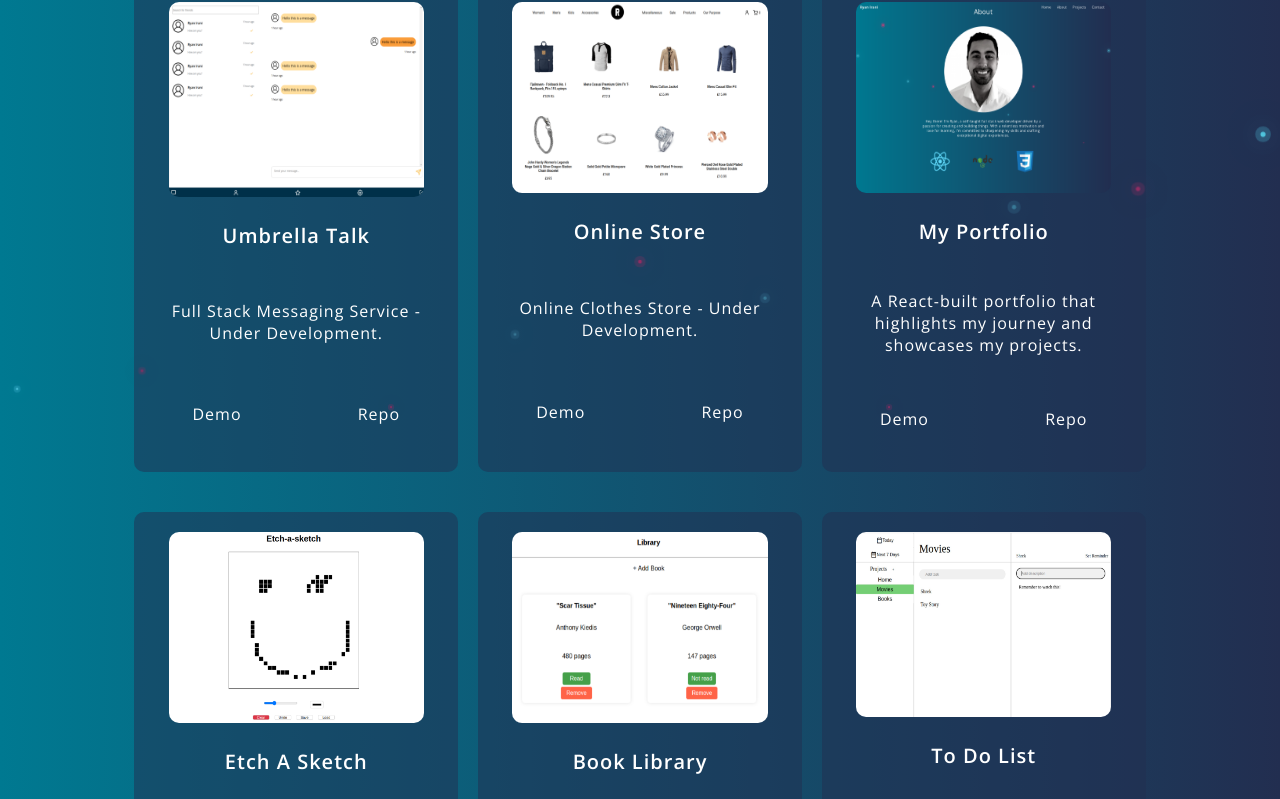
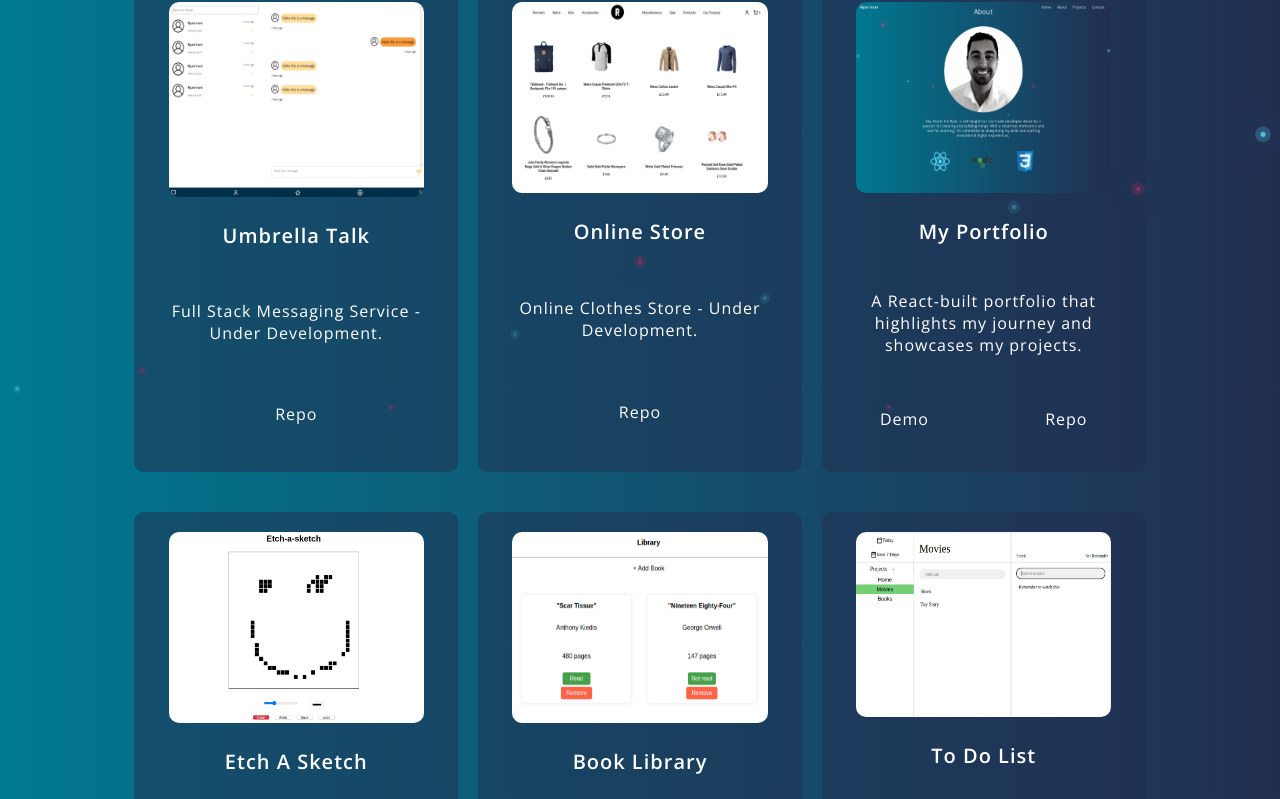
Before and after one commit to justryan55/portfolio, a React (Create React App) app: page / in a window 1280 px wide. Shown: the part 1898-2697 px from the top of the page. Built offline with nearby package versions, Linux system fonts and the light colour scheme.

Commit message:
hidden demo links for umbrella talk and online store

```diff
--- a/src/components/MainContent.js
+++ b/src/components/MainContent.js
@@ -43,6 +43,7 @@ export default function MainContent() {
               imgSrc={portfolioImg}
               title="My Portfolio"
               description="A React-built portfolio that highlights my journey and showcases my projects."
+              demoLink="/"
               githubLink="https://github.com/justryan55/portfolio"
             />
             <Project
--- a/src/components/Project.js
+++ b/src/components/Project.js
@@ -8,6 +8,8 @@ export default function Project({
     demoLink,
     githubLink
 }){
+
+    const hideDemoLink = title === "Online Store" || title === "Umbrella Talk"
     return (
         <div className="project-card">
             <a href={demoLink} title={title}>
@@ -20,7 +22,7 @@ export default function Project({
             <h1 className="project-title">{title}</h1>
             <p className="project-description">{description}</p>
             <div className="project-links">
-                <a href={demoLink} className="project-demo-link">Demo</a>
+                {!hideDemoLink && <a href={demoLink} className="project-demo-link">Demo</a>}
                 <a href={githubLink} className="project-github-link" target='_blank' rel='noreferrer'>Repo</a>
             </div>
         </div>
```
